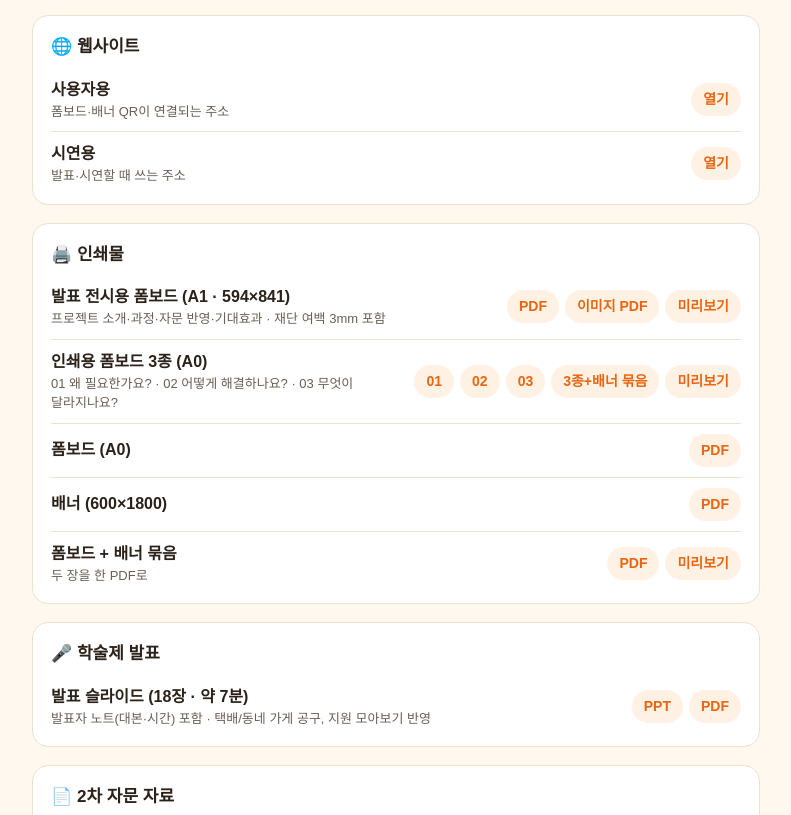
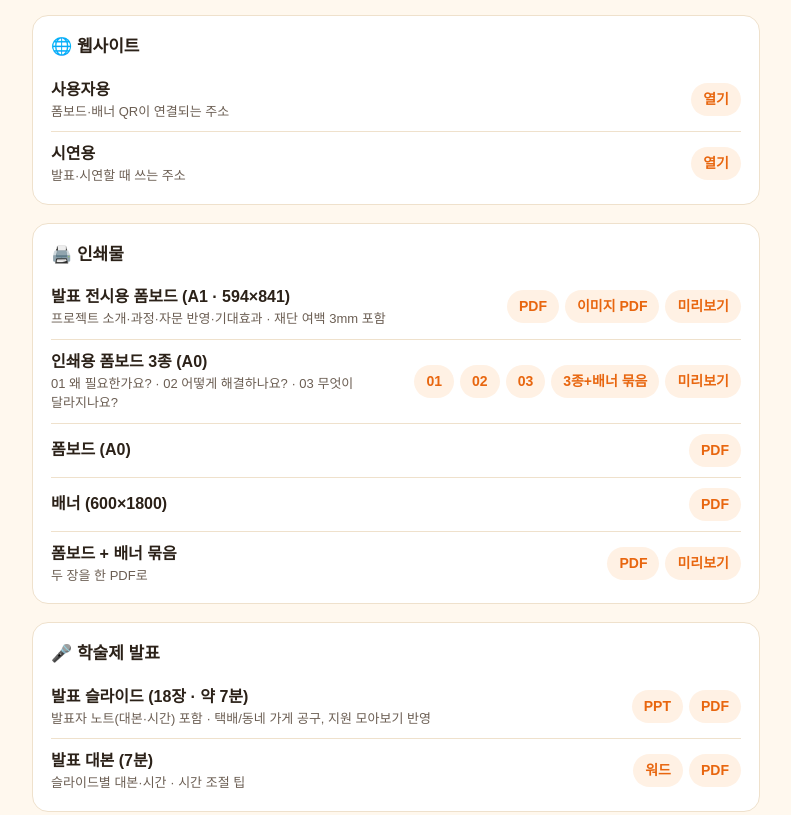
Before and after one commit to oasishondi/oasishondi.github.io, a plain HTML site: page print/index.html in a window 1280 px wide. Shown: the part 102-917 px from the top of the page, without its empty margins (244-1035 px from the left). Drawn offline with Linux system fonts and the light colour scheme.

Commit message:
자료 모음: 7분 발표 대본 추가
Co-Authored-By: Claude Opus 5.5 <noreply@anthropic.com>
Claude-Session: https://claude.ai/code/session_01WKtxP5J3xLJLTvfqmeQwBT

```diff
--- a/print/index.html
+++ b/print/index.html
@@ -48,6 +48,7 @@ footer{margin-top:24px;color:var(--ink2);font-size:13px}
 <section>
 <h2>🎤 학술제 발표</h2>
 <div class="row"><div class="name">발표 슬라이드 (18장 · 약 7분)<small>발표자 노트(대본·시간) 포함 · 택배/동네 가게 공구, 지원 모아보기 반영</small></div><div class="links"><a class="btn" href="Hondi_presentation.pptx">PPT</a><a class="btn" href="Hondi_presentation.pdf">PDF</a></div></div>
+<div class="row"><div class="name">발표 대본 (7분)<small>슬라이드별 대본·시간 · 시간 조절 팁</small></div><div class="links"><a class="btn" href="Hondi_script_7min.docx">워드</a><a class="btn" href="Hondi_script_7min.pdf">PDF</a></div></div>
 </section>
 
 <section>
```
Also changed, not shown: 2 other files.
